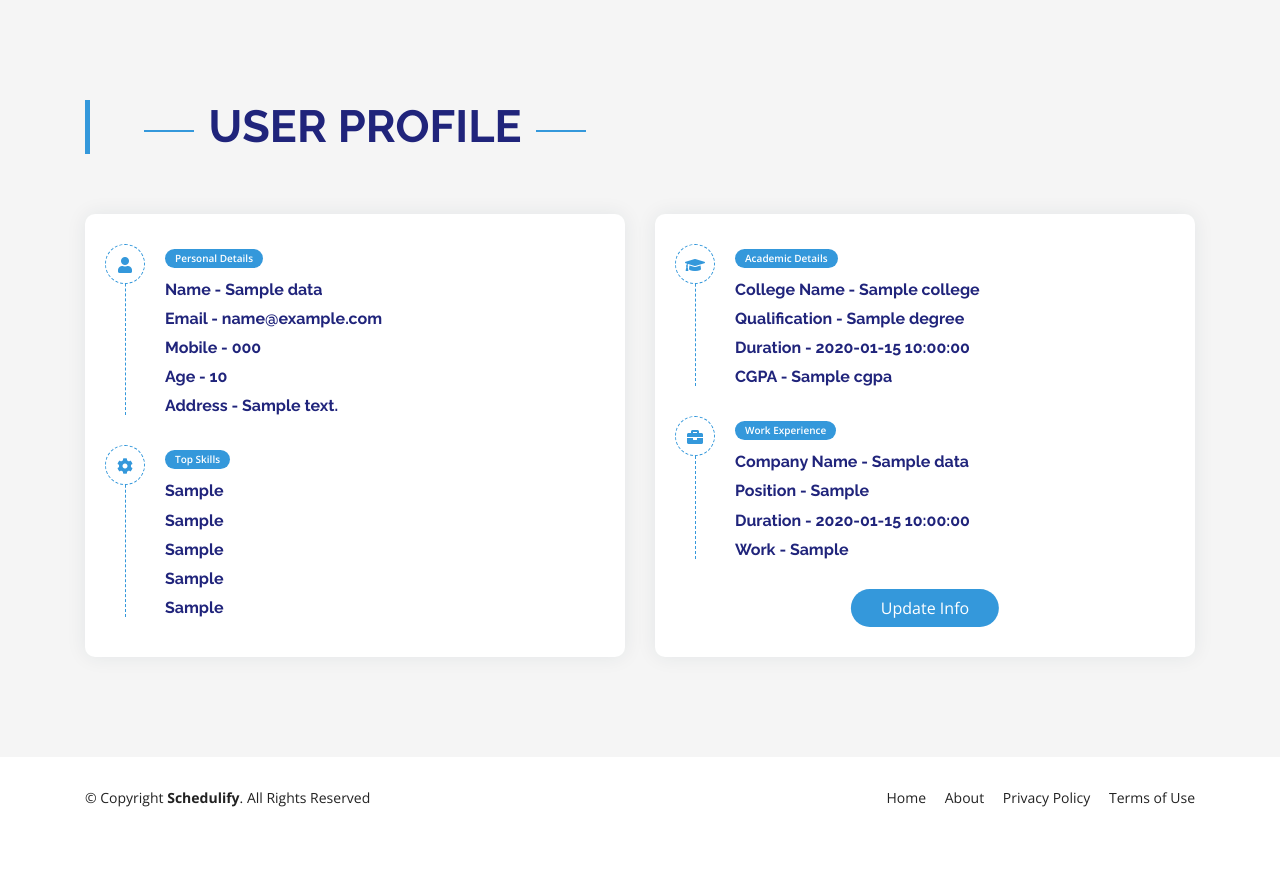
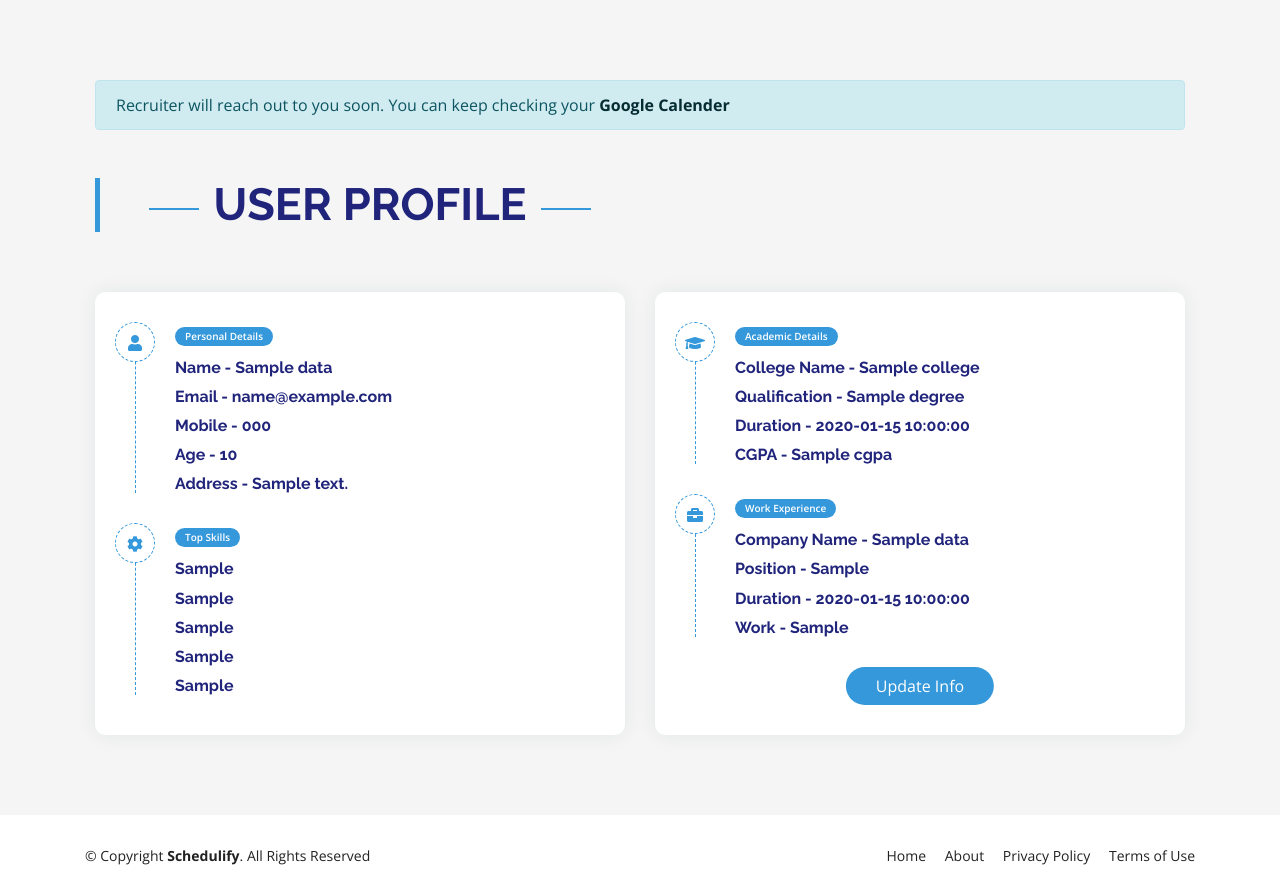
Before and after one commit to OptimalLearner/Schedulify, a Flask app: template templates/user_profile.html in a window 1280 px wide. Shown: the part 83-979 px from the top of the page. Before the commit the page ends 890 px from the top, so only its background shows below. Run offline with Flask 2, Linux system fonts and the light colour scheme; the template is opened without the code that fills it: most values are stand-ins (such as "Sample title", 1, 10 or a date in 2020); parts of the project's set-up code (start-up, migrations or seed data) failed here and were passed over; some libraries are stand-ins or nearby versions.

Commit message:
Candidate Alert Notification Added

```diff
--- a/templates/user_profile.html
+++ b/templates/user_profile.html
@@ -150,8 +150,11 @@
   </header><!-- End Header -->
 
     <link rel="stylesheet" href="https://cdnjs.cloudflare.com/ajax/libs/font-awesome/5.12.1/css/all.min.css" integrity="sha256-mmgLkCYLUQbXn0B1SRqzHar6dCnv9oZFPEC1g1cwlkk=" crossorigin="anonymous" />
-<section class="section gray-bg" id="resume">
+<section class="section gray-bg" id="resume" style="padding: 80px;">
             <div class="container">
+              <div class="alert alert-info mb-5" role="alert">
+                Recruiter will reach out to you soon. You can keep checking your <a href="https://calendar.google.com/calendar/u/0/r" class="alert-link" target="_blank">Google Calender </a>
+              </div>
                 <div class="row">
                     <div class="col-lg-6">
                         <div class="section-title">
```
